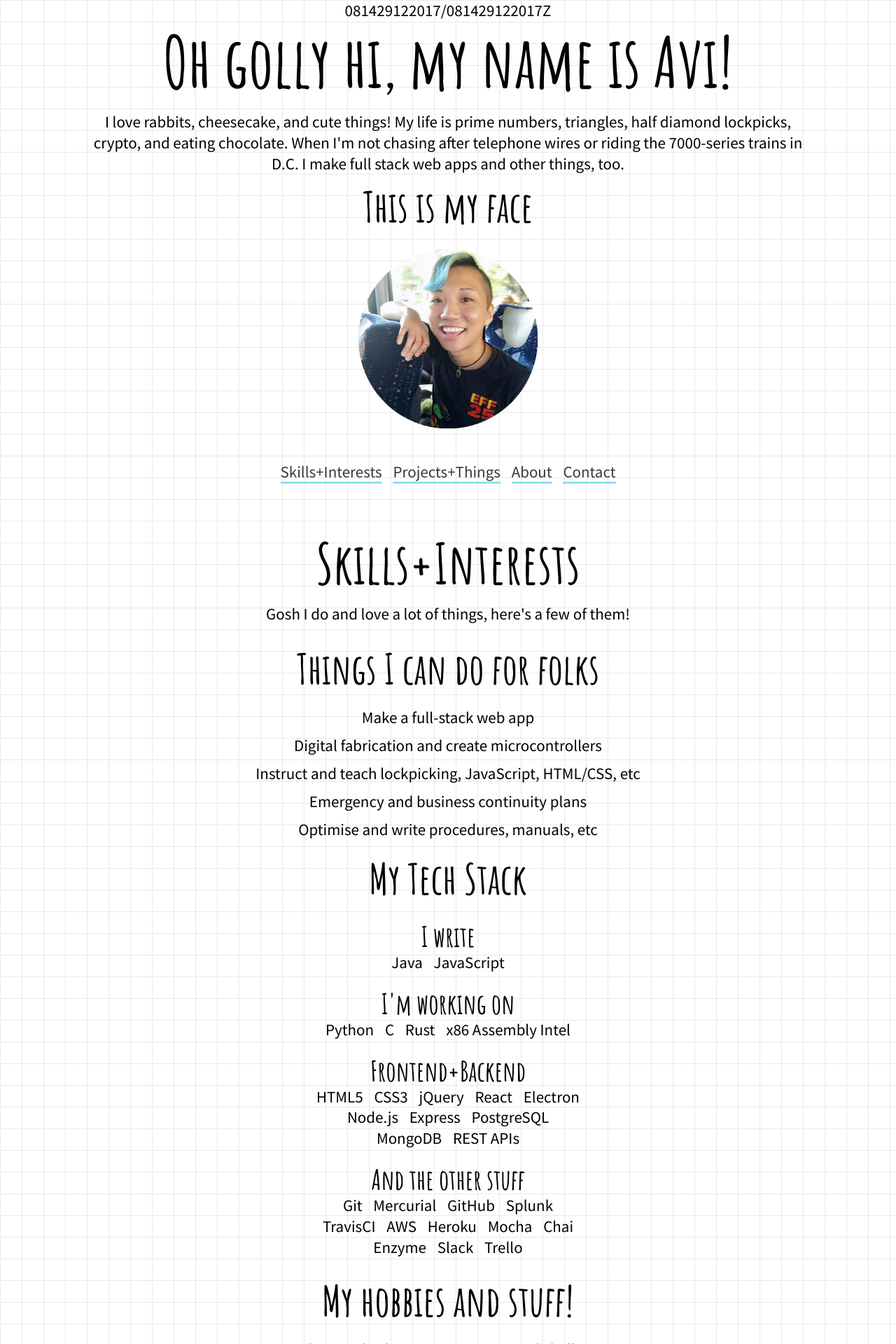
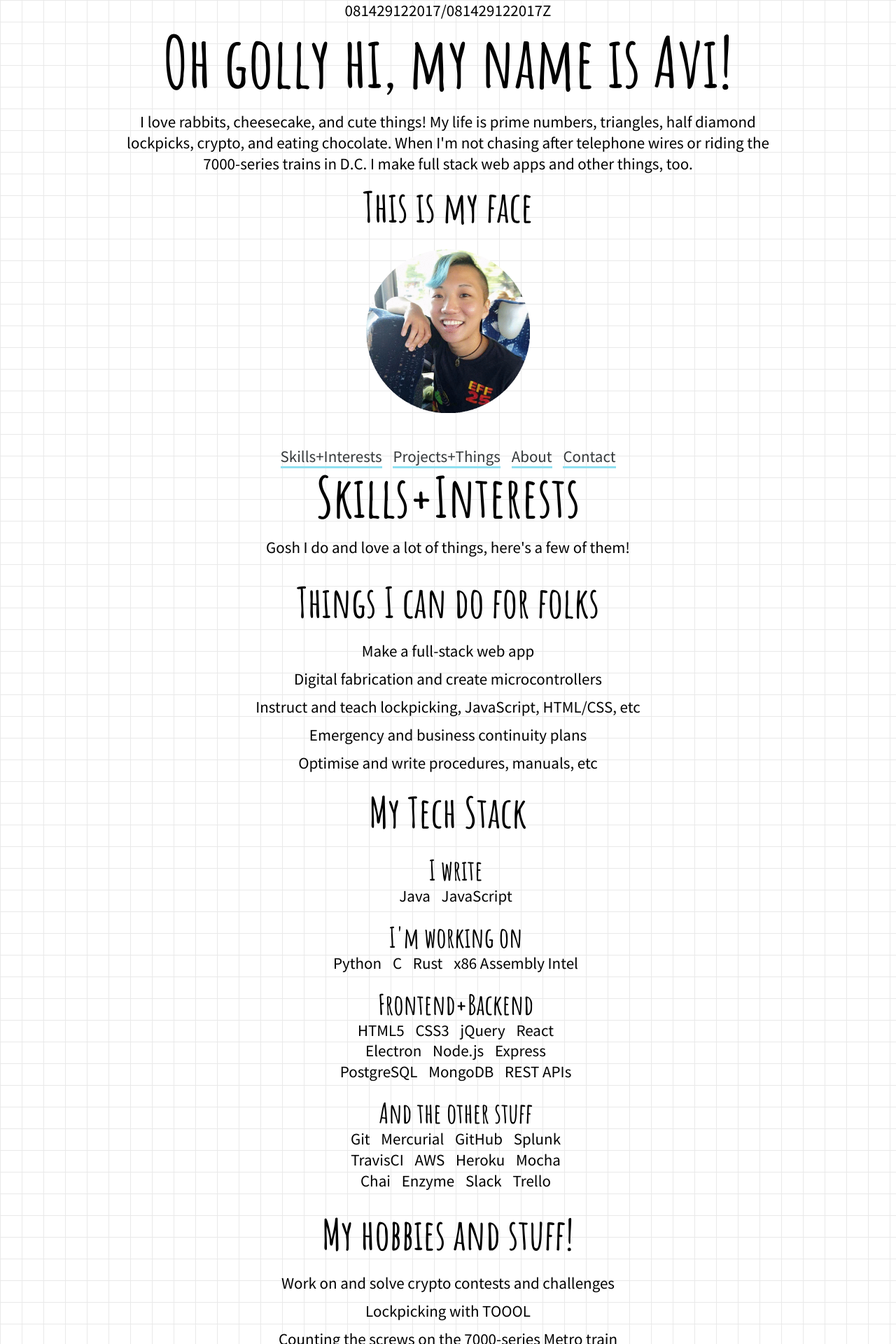
Before and after one commit to Avizc/avizc.github.io, a Jekyll site: the page index.html, which Jekyll copies as it is, in a window 1280 px wide. Shown: the top 1920 px of the page at 70% size. Built offline with Jekyll 4.4.1, drawn with Linux system fonts in a browser that asks for light colours; nearby versions of some CDN libraries; library files that are not in the unit come from our copies.

Commit message:
Updated new media query widths

```diff
--- a/css/index.css
+++ b/css/index.css
@@ -3,8 +3,9 @@
     margin: 0;
     padding: 0;
 }
-.section{
-    padding: 10px;
+section{
+    margin-left: auto;
+    margin-right: auto;
 }
 /* Fonts */
 h1,h2,h3,h4,p,ul,li{
@@ -26,7 +27,6 @@
 }
 h2{
     font-size: 60px;
-    margin-top: 73px;
 }
 h3{
     font-size: 40px;
@@ -264,6 +264,10 @@
 
 /* Portrait phones */
 @media(max-width: 566px){
+    section{
+        padding-left: 15px;
+        padding-right: 15px;
+    }
     .hide-when-small{
         display: none;
     }
@@ -356,8 +360,10 @@
         margin-bottom: 17px;
     }
 }
-/* Desktops */
-@media(min-width:992px){
+@media(min-width:768px){
+    section{
+        width: 750px;
+    }
     .hide-when-large{
         display: none;
     }
@@ -430,3 +436,15 @@
         padding: 7px;
     }
 }
+/* Desktops */
+@media(min-width:992px){
+    section{
+        width: 970px;
+    }
+}
+/* Larger screens */
+@media(min-width:1200px){
+    section{
+        width: 1170px;
+    }
+}
```
